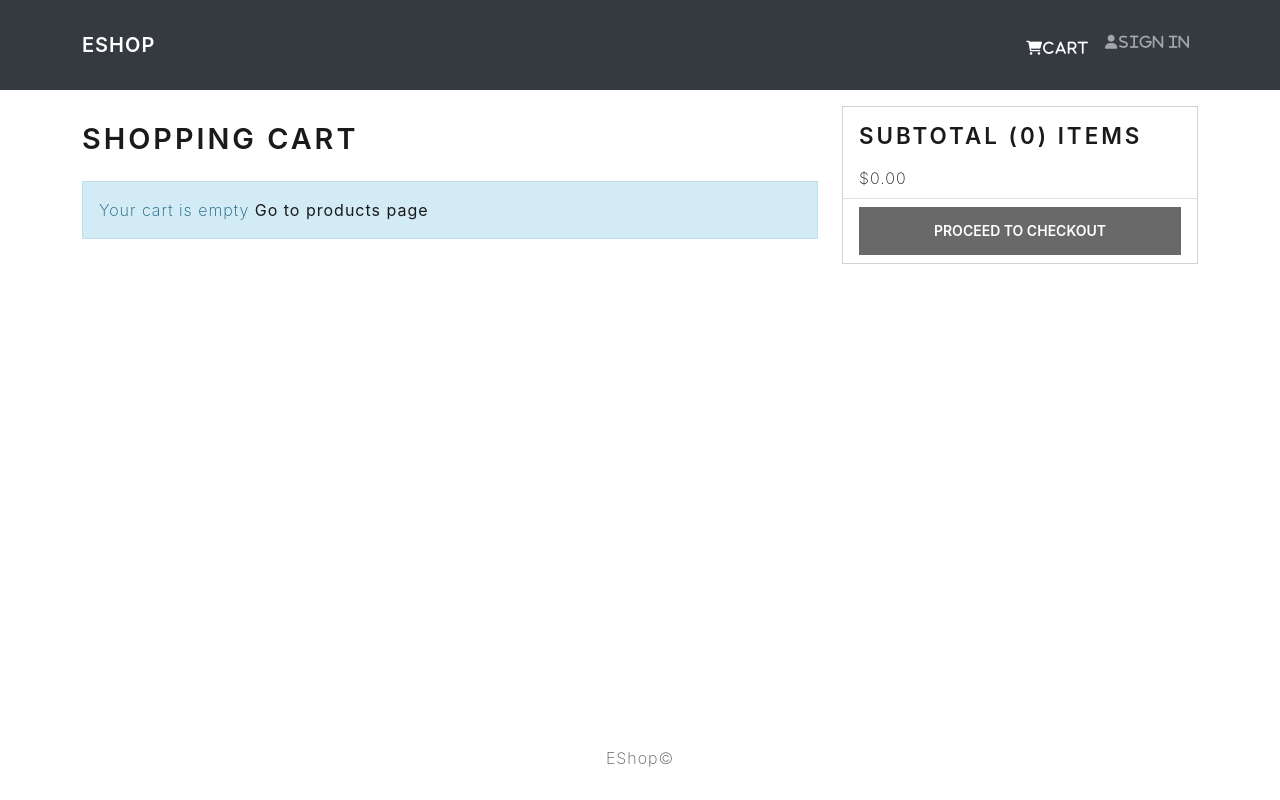
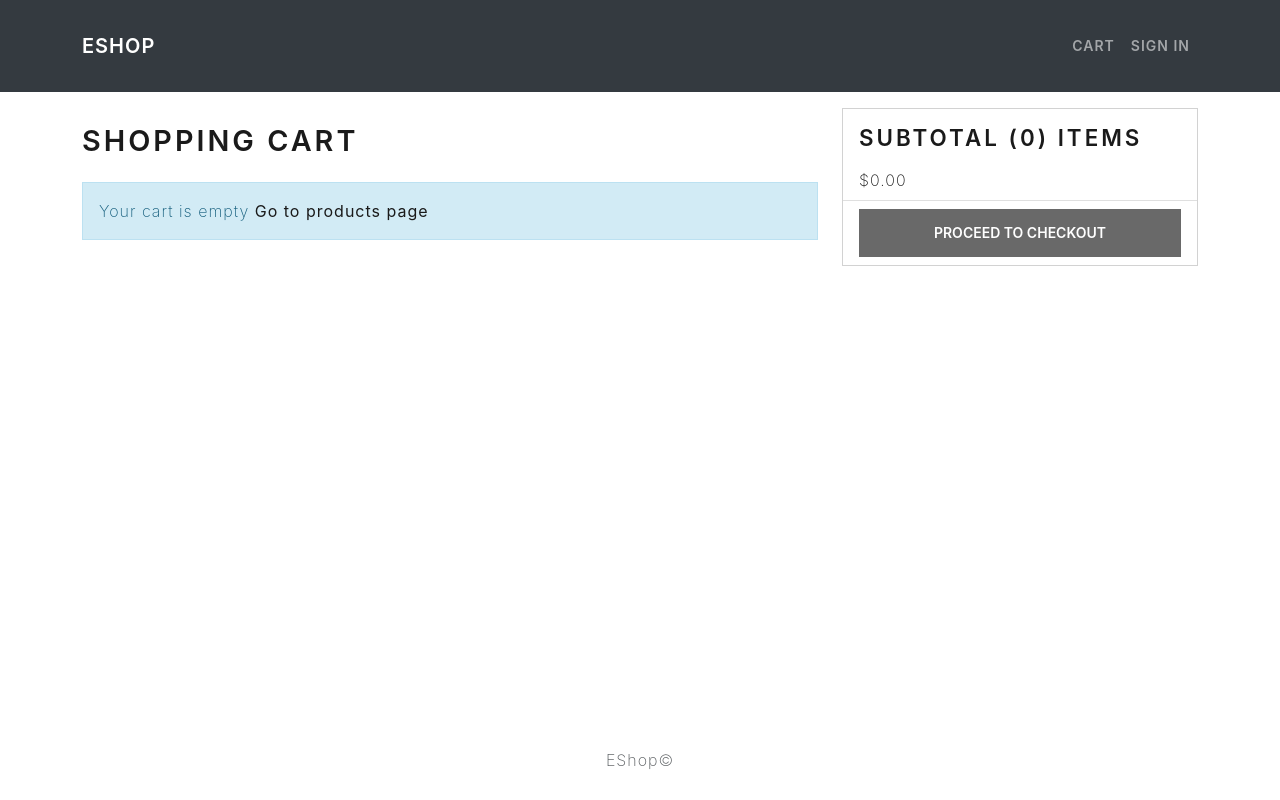
Before and after one commit to shreeraj145/Ecomm-Website, a React (Create React App) app in the folder frontend/: page /cart in a window 1280 px wide. Built offline with nearby package versions, Linux system fonts and the light colour scheme.

Commit message:
Fixed edit profile problem

```diff
--- a/frontend/src/components/Header.js
+++ b/frontend/src/components/Header.js
@@ -1,15 +1,9 @@
 import React from "react";
 import { useDispatch, useSelector } from "react-redux";
 import { LinkContainer } from "react-router-bootstrap";
-import {
-  Container,
-  Navbar,
-  Nav,
-  NavDropdown,
-  Badge
-} from "react-bootstrap";
+import { Container, Navbar, Nav, NavDropdown, Badge } from "react-bootstrap";
 import { logout } from "../actions/userActions";
-
+import { Link } from "react-router-dom";
 
 const Header = () => {
   const dispatch = useDispatch();
@@ -33,20 +27,25 @@ const Header = () => {
           <Navbar.Collapse id="basic-navbar-nav">
             <Nav className="ms-auto">
               {cartItems.length === 0 ? (
-                <LinkContainer to="/cart" id="cartContainer">
-                  <Nav.Link className="fa-solid fa-cart-shopping d-flex align-self-baseline">
+                <Nav.Link to="/cart" id="cartContainer">
+                  {/* <Nav.Link className="fa-solid fa-cart-shopping d-flex align-self-baseline">
                     Cart
-                  </Nav.Link>
-                </LinkContainer>
+                  </Nav.Link> */}
+                  Cart
+                </Nav.Link>
               ) : (
-                <LinkContainer to="/cart" id="cartContainerBadge">
-                  <Nav.Link className="fa-solid fa-cart-shopping" id="cart">
+                <Nav.Link href="/cart" id="cartContainerBadg">
+                  {/* <Nav.Link className="fa-solid fa-cart-shopping" id="cart">
                     Cart
                     <Badge id="badge" bg="secondary">
                       {cartItems.reduce((acc, item) => acc + item.qty, 0)}
                     </Badge>
-                  </Nav.Link>
-                </LinkContainer>
+                  </Nav.Link> */}
+                  cart
+                  <Badge id="badge" bg="secondary">
+                      {cartItems.reduce((acc, item) => acc + item.qty, 0)}
+                    </Badge>
+                </Nav.Link>
               )}
               {userInfo ? (
                 <NavDropdown title={userInfo.name.split(" ")[0]} id="username">
@@ -58,11 +57,12 @@ const Header = () => {
                   </NavDropdown.Item>
                 </NavDropdown>
               ) : (
-                <LinkContainer to="/login" id="login">
-                  <Nav.Link href="/login" className="fa fa-user">
+                <Nav.Link href="/login" id="login">
+                  {/* <Nav.Link href="/login" className="fa fa-user">
                     Sign In
-                  </Nav.Link>
-                </LinkContainer>
+                  </Nav.Link> */}
+                  Sign In
+                </Nav.Link>
               )}
             </Nav>
           </Navbar.Collapse>
--- a/frontend/src/index.css
+++ b/frontend/src/index.css
@@ -39,37 +39,19 @@ h2 {
   padding: 0.5rem 0;
 }
 
-#cartContainer {
-  position: relative;
-  margin-top: 0.35rem;
-}
-
 #cartContainerBadge {
-  position: relative;
   margin-top: auto;
 }
 
-#cart {
-  margin: 0;
-  position: absolute;
-  top: 50%;
-  -ms-transform: translateY(-50%);
-  transform: translateY(-50%);
-}
-
 #badge {
-  max-height: 1.3rem;
-  border-radius: 50%;
-  top: auto;
+  max-height: 1.5rem;
+  border-radius: 28%;
+  padding-left: 0.4rem;
 }
 
 .badge {
   padding-left: 0.54rem;
 }
-#username {
-  font-weight: 1.5rem;
-  font-size: medium;
-}
 
 #GoBackBtn {
   margin-top: 0.5rem;
--- a/frontend/src/views/Profile.js
+++ b/frontend/src/views/Profile.js
@@ -19,8 +19,8 @@ const Profile = () => {
   const { userInfo } = userLogin;
 
   const userUpdateProfile = useSelector((state) => state.userUpdateProfile);
-  const { success, updateError, updatedUserInfo } = userUpdateProfile;
-  console.log(updatedUserInfo);
+  const { success, updateError } = userUpdateProfile;
+
 
   useEffect(() => {
     if (!userInfo) {
@@ -28,17 +28,12 @@ const Profile = () => {
     } else {
       if (!user.name) {
         dispatch(getUserDetails("profile"));
-      } else if (updatedUserInfo) {
-        setName(updatedUserInfo.name);
-        setEmail(updatedUserInfo.email);
       } else {
         setName(user.name);
         setEmail(user.email);
       }
     }
   }, [dispatch, navigate, userInfo, user]);
-
-  console.log(name);
   return (
     <Row>
       <Col md={5}>
--- a/frontend/src/views/UpdateProfile.js
+++ b/frontend/src/views/UpdateProfile.js
@@ -45,6 +45,7 @@ const UpdateProfile = () => {
     } else {
       dispatch(updateUserProfile({ id: user._id, name, email, password }));
       navigate("/profile");
+      dispatch(getUserDetails("profile"));
     }
   };
 
```
